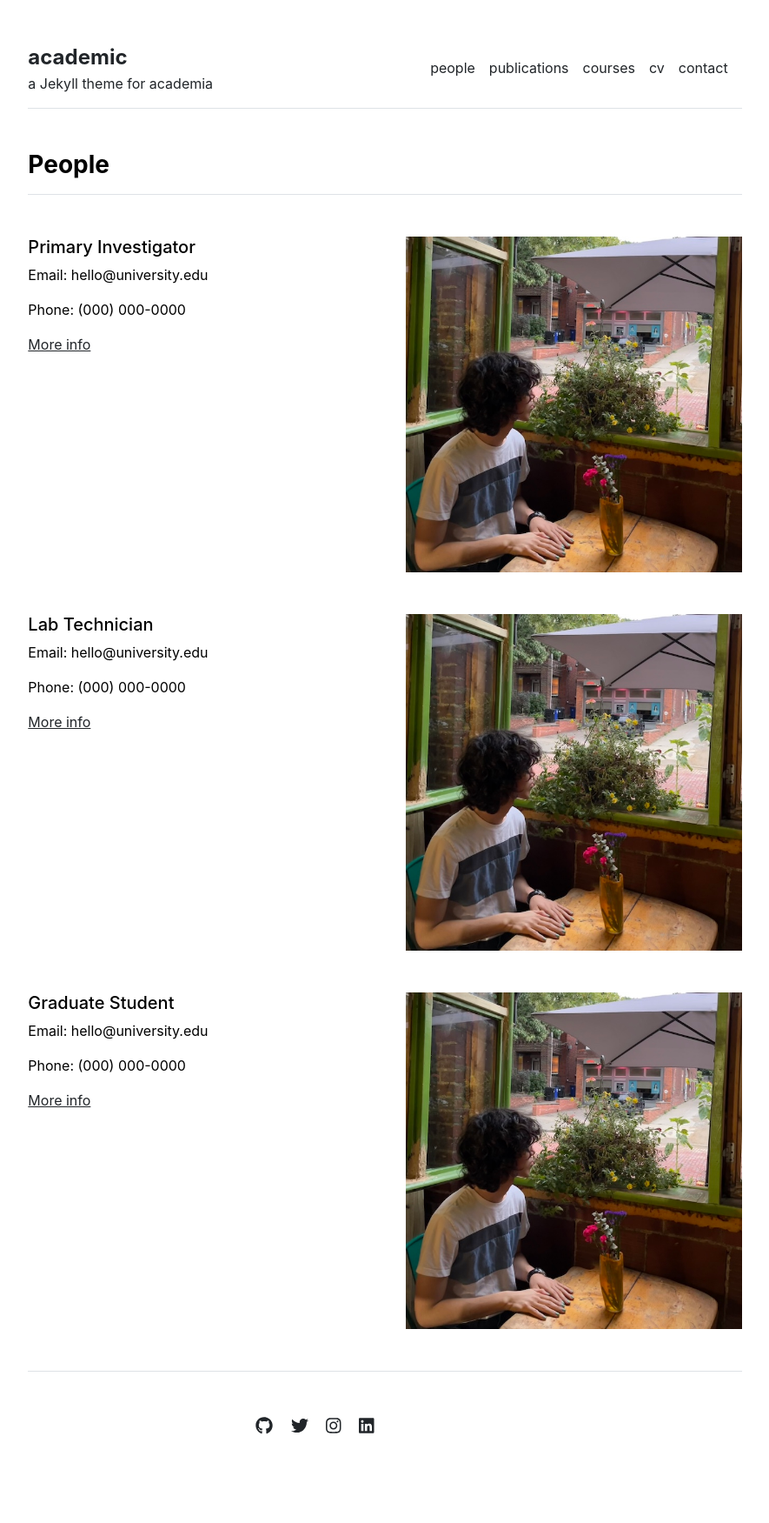
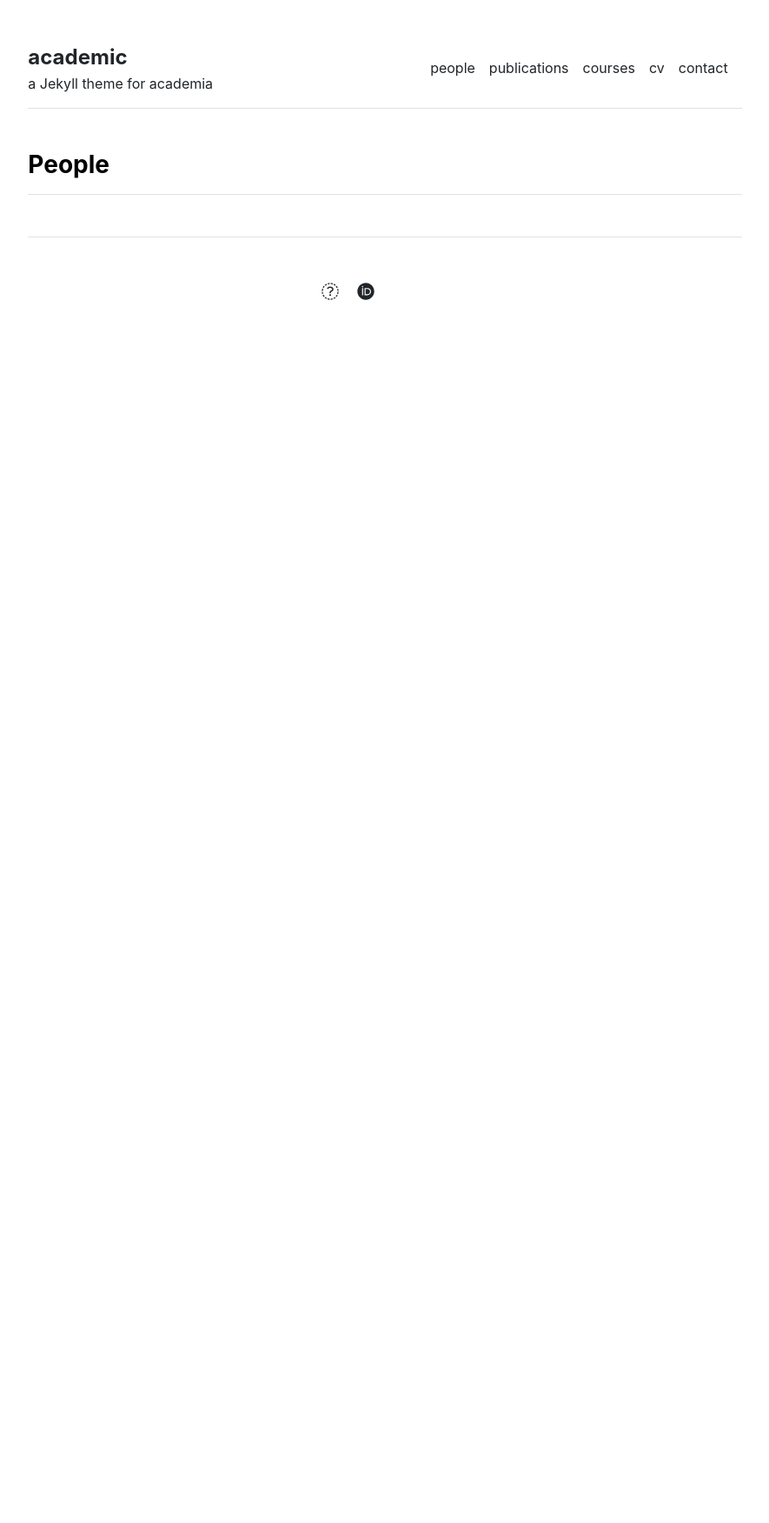
Before and after one commit to ashleys0/ashleyshin, a Jekyll site: the page built from people.md, in a window 1280 px wide. Shown: the whole page at 87% size, without its empty margins (197-1082 px from the left). Built offline with Jekyll 4.4.1, drawn with Linux system fonts in a browser that asks for light colours; after the commit the page ends 900 px from its top, so only the background shows below that.

Commit message:
some changes

```diff
--- a/_data/settings.yml
+++ b/_data/settings.yml
@@ -5,10 +5,10 @@ menu:
 - {name: 'cv', url: '/cv'}
 - {name: 'contact', url: '/contact'}
 
-people:
-- {name: 'Primary Investigator', title: 'Researcher', department: 'Physics & Astronomy', institution: 'Some University', institution_address: '1 Main Street, Canada', phone: '(000) 000-0000', email: 'hello@university.edu', office: 'Science Building 505', image: 'assets/img/primary-investigator.jpg', url: 'primary-investigator'}
-- {name: 'Lab Technician', title: 'Researcher', department: 'Physics & Astronomy', institution: 'Some University', institution_address: '1 Main Street, Canada', phone: '(000) 000-0000', email: 'hello@university.edu', office: 'Science Building 505', image: 'assets/img/lab-technician.jpg', url: 'lab-technician'}
-- {name: 'Graduate Student', title: 'Researcher', department: 'Physics & Astronomy', institution: 'Some University', institution_address: '1 Main Street, Canada', phone: '(000) 000-0000', email: 'hello@university.edu', office: 'Science Building 505', image: 'assets/img/graduate-student.jpg', url: 'graduate-student'}
+# people:
+# - {name: 'Primary Investigator', title: 'Researcher', department: 'Physics & Astronomy', institution: 'Some University', institution_address: '1 Main Street, Canada', phone: '(000) 000-0000', email: 'hello@university.edu', office: 'Science Building 505', image: 'assets/img/primary-investigator.jpg', url: 'primary-investigator'}
+
+
 
 courses:
 - {name: 'Vector Calculus', url: 'vector-calculus'}
@@ -16,10 +16,13 @@ courses:
 - {name: 'Stellar Structures', url: 'stellar-structures'}
 
 social:
-- {icon: 'github', link: 'https://github.com/LeNPaul'}
-- {icon: 'twitter', link: 'https://twitter.com/paululele'}
-- {icon: 'instagram', link: 'https://instagram.com/paululele'}
-- {icon: 'linkedin', link: 'https://linkedin.com/in/lenpaul'}
+# - {icon: 'github', link: 'https://github.com/LeNPaul'}
+# - {icon: 'twitter', link: 'https://twitter.com/paululele'}
+# - {icon: 'instagram', link: 'https://instagram.com/paululele'}
+# - {icon: 'linkedin', link: 'https://linkedin.com/in/lenpaul'}
+- {icon: 'googlescholar', link: 'https://scholar.google.com/citations?user=ypu9btcAAAAJ&hl=en'}
+- {icon: 'orcid', link: 'https://orcid.org/0000-0002-0531-9040'}
+
 
 contacts:
 - {name: 'Dr. Academia', title: 'Professor', department: 'Physics & Astronomy', institution: 'Some University', institution_address: '1 Main Street, Canada', phone: '(000) 000-0000', email: 'hello@university.edu', office: 'Science Building 505', image: 'assets/img/contact.jpg'}
```
Also changed, not shown: _data/cv/academic-experience.yml (+4 -4 lines), index.md (+1 -3 lines), 1 other file.
